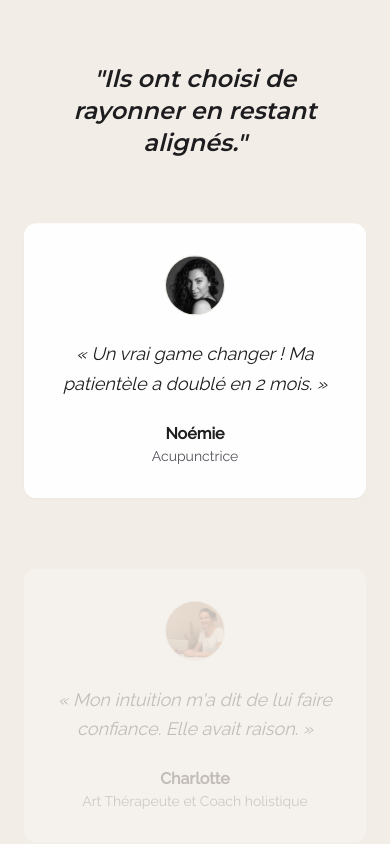
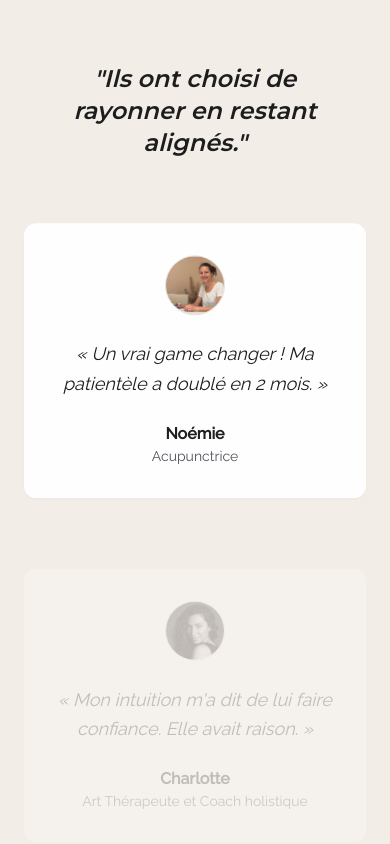
Before and after one commit to BenjaminOhana/Site-Benjamin, a React (Vite) app: page / in a window 390 px wide. Shown: the part 5303-6147 px from the top of the page. Built offline with nearby package versions, Linux system fonts and the light colour scheme.

Commit message:
Fix: Swap Testimonial images and refine mobile layout

```diff
--- a/src/components/Testimonials.jsx
+++ b/src/components/Testimonials.jsx
@@ -1,8 +1,8 @@
 import React, { useEffect, useRef } from 'react';
 import gsap from 'gsap';
 import { ScrollTrigger } from 'gsap/ScrollTrigger';
-import noemieImg from '../assets/images/testimonials/noemie.png';
-import charlotteImg from '../assets/images/testimonials/charlotte.jpg';
+import noemieImg from '../assets/images/testimonials/real_noemie.jpg';
+import charlotteImg from '../assets/images/testimonials/real_charlotte.png';
 import julienAnaisImg from '../assets/images/testimonials/julien-anais.jpg';
 
 gsap.registerPlugin(ScrollTrigger);
@@ -77,12 +77,12 @@ const Testimonials = () => {
                 </h2>
 
                 {/* Testimonials Grid */}
-                <div className="grid grid-cols-1 md:grid-cols-3 gap-8 md:gap-8">
+                <div className="grid grid-cols-1 md:grid-cols-3 gap-8">
                     {testimonials.map((t, index) => (
                         <div
                             key={index}
                             ref={el => cardsRef.current[index] = el}
-                            className="bg-white p-8 rounded-[12px] shadow-sm hover:shadow-md transition-all duration-300 flex flex-col items-center text-center w-full max-w-sm mx-auto md:max-w-none"
+                            className="bg-white p-8 rounded-[12px] shadow-sm hover:shadow-md transition-all duration-300 flex flex-col items-center text-center w-full"
                         >
                             {/* Avatar */}
                             <img
```
Also changed, not shown: src/assets/images/testimonials/real_charlotte.png (renamed from src/assets/images/testimonials/noemie.png), src/assets/images/testimonials/real_noemie.jpg (renamed from src/assets/images/testimonials/charlotte.jpg).
